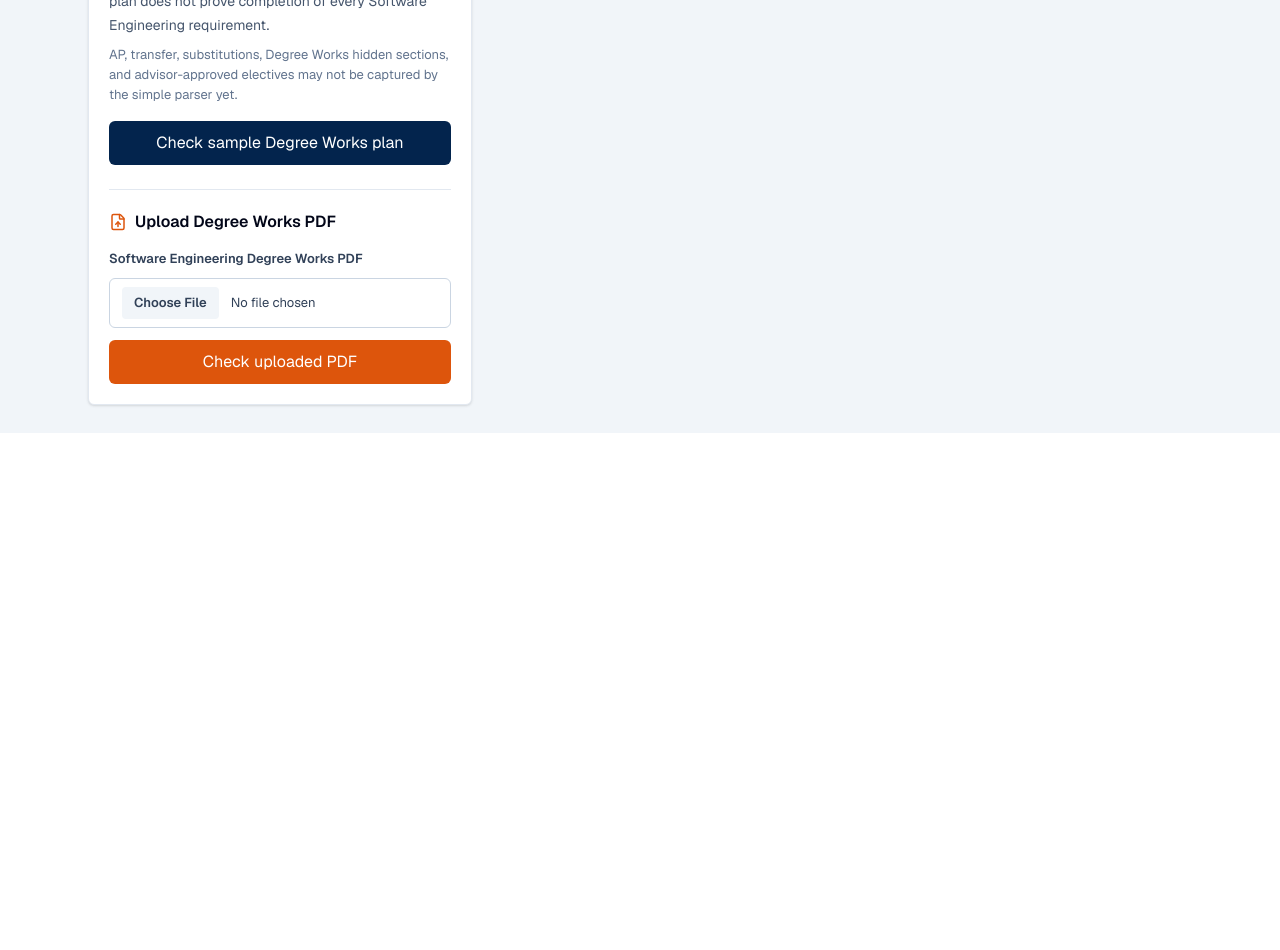
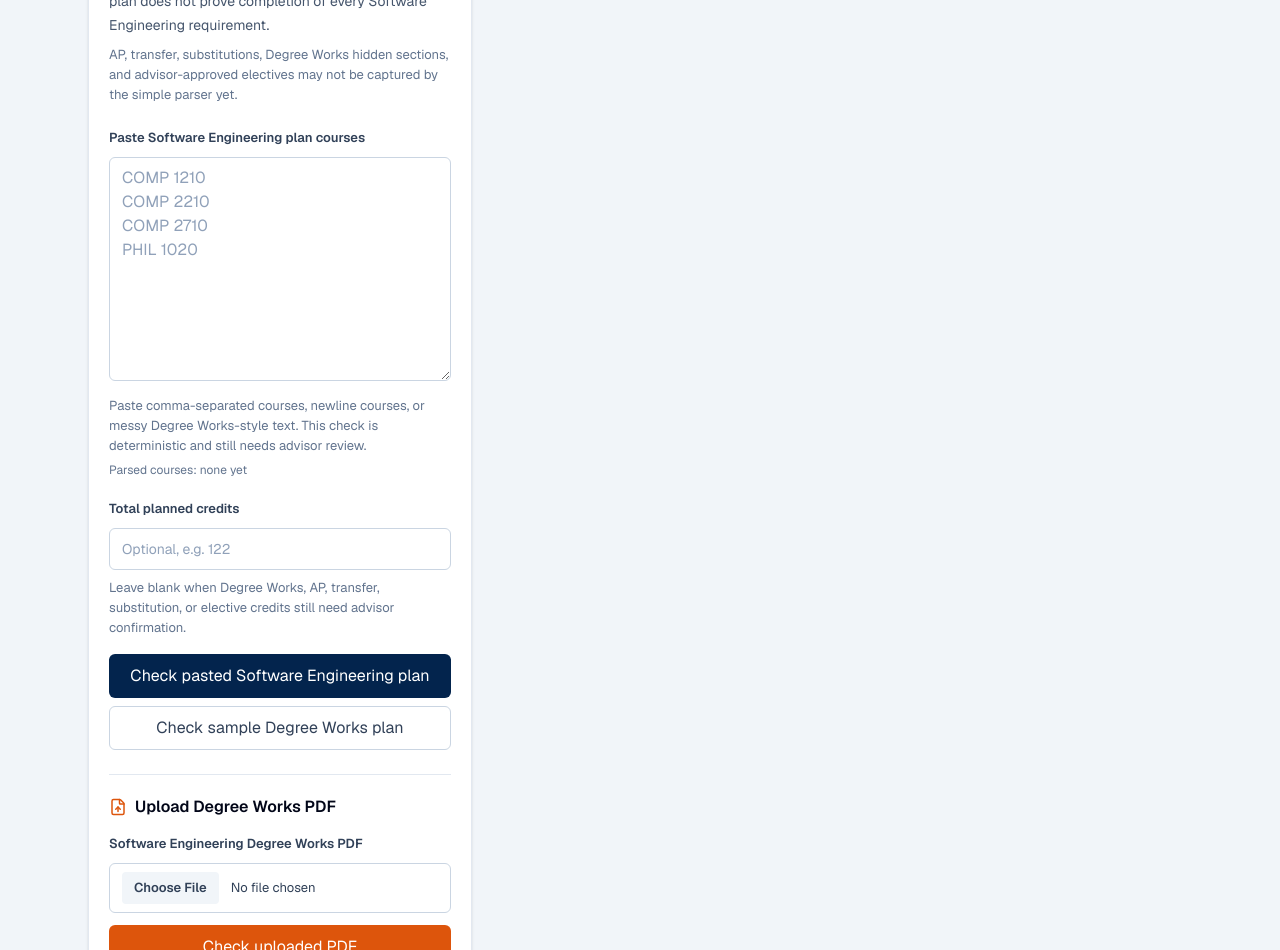
Before and after one commit to fernando-ace/Auburn-Academic-Planner, a Next.js app: page /plan-check in a window 1280 px wide. Shown: the part 1120-2070 px from the top of the page. Before the commit the page ends 1553 px from the top, so only its background shows below. Built offline with nearby package versions, Linux system fonts and the light colour scheme.

Commit message:
Add manual Software Engineering plan check

```diff
--- a/src/app/plan-check/page.tsx
+++ b/src/app/plan-check/page.tsx
@@ -544,6 +544,14 @@ function ParsedCourseCodes({
 
 export default function PlanCheckPage() {
   const [enteredCourses, setEnteredCourses] = useState("");
+  const [
+    enteredSoftwareEngineeringCourses,
+    setEnteredSoftwareEngineeringCourses,
+  ] = useState("");
+  const [
+    enteredSoftwareEngineeringTotalCredits,
+    setEnteredSoftwareEngineeringTotalCredits,
+  ] = useState("");
   const [selectedPdfFile, setSelectedPdfFile] = useState<File | null>(null);
   const [
     selectedSoftwareEngineeringPdfFile,
@@ -563,6 +571,10 @@ export default function PlanCheckPage() {
     softwareEngineeringUploadValidationError,
     setSoftwareEngineeringUploadValidationError,
   ] = useState<string | null>(null);
+  const [
+    softwareEngineeringManualValidationError,
+    setSoftwareEngineeringManualValidationError,
+  ] = useState<string | null>(null);
   const [isLoading, setIsLoading] = useState(false);
   const [isSoftwareEngineeringLoading, setIsSoftwareEngineeringLoading] =
     useState(false);
@@ -575,6 +587,10 @@ export default function PlanCheckPage() {
   const parsedCourseCodes = useMemo(
     () => parseCourseCodes(enteredCourses),
     [enteredCourses],
+  );
+  const parsedSoftwareEngineeringCourseCodes = useMemo(
+    () => parseCourseCodes(enteredSoftwareEngineeringCourses),
+    [enteredSoftwareEngineeringCourses],
   );
 
   async function runPlanCheck({
@@ -649,6 +665,59 @@ export default function PlanCheckPage() {
         fetchError instanceof Error
           ? fetchError.message
           : "The Software Engineering degree check could not run.",
+      );
+    } finally {
+      setIsSoftwareEngineeringLoading(false);
+    }
+  }
+
+  async function runSoftwareEngineeringManualPlanCheck({
+    courseCodes,
+    totalPlannedCredits,
+  }: {
+    courseCodes: string[];
+    totalPlannedCredits: number | null;
+  }) {
+    if (isSoftwareEngineeringLoading) {
+      return;
+    }
+
+    setIsSoftwareEngineeringLoading(true);
+    setSoftwareEngineeringError(null);
+    setSoftwareEngineeringLoadingMessage(
+      "Checking pasted plan against Software Engineering degree rules...",
+    );
+
+    try {
+      const response = await fetch(softwareEngineeringPlanCheckEndpoint, {
+        method: "POST",
+        headers: { "Content-Type": "application/json" },
+        body: JSON.stringify({
+          courseCodes,
+          planDescription: "Pasted Software Engineering plan",
+          major: "Software Engineering",
+          totalPlannedCredits,
+        }),
+      });
+      const payload = (await response.json()) as
+        | SoftwareEngineeringPlanCheckResult
+        | { error?: string };
+
+      if (!response.ok) {
+        throw new Error(
+          "error" in payload && payload.error
+            ? payload.error
+            : "The Software Engineering pasted plan check could not run.",
+        );
+      }
+
+      setSoftwareEngineeringResult(payload as SoftwareEngineeringPlanCheckResult);
+    } catch (fetchError) {
+      setSoftwareEngineeringResult(null);
+      setSoftwareEngineeringError(
+        fetchError instanceof Error
+          ? fetchError.message
+          : "The Software Engineering pasted plan check could not run.",
       );
     } finally {
       setIsSoftwareEngineeringLoading(false);
@@ -735,6 +804,46 @@ export default function PlanCheckPage() {
   ) {
     event.preventDefault();
     void runSoftwareEngineeringPlanCheck();
+  }
+
+  function checkSoftwareEngineeringEnteredCourses(
+    event: MouseEvent<HTMLButtonElement>,
+  ) {
+    event.preventDefault();
+    setSoftwareEngineeringManualValidationError(null);
+
+    if (parsedSoftwareEngineeringCourseCodes.length === 0) {
+      setSoftwareEngineeringResult(null);
+      setSoftwareEngineeringManualValidationError(
+        "Paste at least one Software Engineering course code before checking.",
+      );
+      return;
+    }
+
+    const totalCredits = enteredSoftwareEngineeringTotalCredits.trim();
+    let totalPlannedCredits: number | null = null;
+
+    if (totalCredits.length > 0) {
+      const parsedTotalPlannedCredits = Number(totalCredits);
+
+      if (
+        !Number.isFinite(parsedTotalPlannedCredits) ||
+        parsedTotalPlannedCredits < 0
+      ) {
+        setSoftwareEngineeringResult(null);
+        setSoftwareEngineeringManualValidationError(
+          "Enter total planned credits as a non-negative number, or leave it blank.",
+        );
+        return;
+      }
+
+      totalPlannedCredits = parsedTotalPlannedCredits;
+    }
+
+    void runSoftwareEngineeringManualPlanCheck({
+      courseCodes: parsedSoftwareEngineeringCourseCodes,
+      totalPlannedCredits,
+    });
   }
 
   function handlePdfFileChange(event: ChangeEvent<HTMLInputElement>) {
@@ -999,8 +1108,86 @@ export default function PlanCheckPage() {
               advisor-approved electives may not be captured by the simple
               parser yet.
             </p>
+
+            <div className="mt-5">
+              <label
+                className="text-[13px] font-semibold leading-5 text-slate-700"
+                htmlFor="software-engineering-planned-courses"
+              >
+                Paste Software Engineering plan courses
+              </label>
+              <textarea
+                className="mt-2 min-h-56 w-full resize-y rounded-md border border-slate-300 bg-white px-3 py-2 text-[14px] leading-6 text-slate-950 outline-none transition placeholder:text-slate-400 focus:border-[#dd550c] focus:ring-4 focus:ring-[#dd550c]/15"
+                disabled={isSoftwareEngineeringLoading}
+                id="software-engineering-planned-courses"
+                onChange={(event) =>
+                  setEnteredSoftwareEngineeringCourses(event.target.value)
+                }
+                placeholder={`COMP 1210\nCOMP 2210\nCOMP 2710\nPHIL 1020`}
+                value={enteredSoftwareEngineeringCourses}
+              />
+              <p className="mt-2 text-[13px] leading-5 text-slate-500">
+                Paste comma-separated courses, newline courses, or messy Degree
+                Works-style text. This check is deterministic and still needs
+                advisor review.
+              </p>
+              <p className="mt-1 text-[12px] leading-5 text-slate-500">
+                Parsed courses:{" "}
+                {parsedSoftwareEngineeringCourseCodes.length > 0
+                  ? parsedSoftwareEngineeringCourseCodes.join(", ")
+                  : "none yet"}
+              </p>
+            </div>
+
+            <div className="mt-4">
+              <label
+                className="text-[13px] font-semibold leading-5 text-slate-700"
+                htmlFor="software-engineering-total-planned-credits"
+              >
+                Total planned credits
+              </label>
+              <input
+                className="mt-2 block w-full rounded-md border border-slate-300 bg-white px-3 py-2 text-[14px] leading-6 text-slate-950 outline-none transition placeholder:text-slate-400 focus:border-[#dd550c] focus:ring-4 focus:ring-[#dd550c]/15"
+                disabled={isSoftwareEngineeringLoading}
+                id="software-engineering-total-planned-credits"
+                inputMode="decimal"
+                min="0"
+                onChange={(event) =>
+                  setEnteredSoftwareEngineeringTotalCredits(event.target.value)
+                }
+                placeholder="Optional, e.g. 122"
+                type="number"
+                value={enteredSoftwareEngineeringTotalCredits}
+              />
+              <p className="mt-2 text-[13px] leading-5 text-slate-500">
+                Leave blank when Degree Works, AP, transfer, substitution, or
+                elective credits still need advisor confirmation.
+              </p>
+              {softwareEngineeringManualValidationError ? (
+                <p className="mt-2 text-[13px] leading-5 text-orange-700">
+                  {softwareEngineeringManualValidationError}
+                </p>
+              ) : null}
+            </div>
+
             <button
               className="mt-4 inline-flex min-h-11 w-full items-center justify-center gap-2 rounded-md bg-[#03244d] px-4 py-2 text-center text-[14px] font-semibold leading-5 text-white transition hover:bg-[#021b3a] disabled:cursor-not-allowed disabled:bg-slate-300"
+              disabled={isSoftwareEngineeringLoading}
+              onClick={checkSoftwareEngineeringEnteredCourses}
+              type="button"
+            >
+              {isSoftwareEngineeringLoading ? (
+                <Loader2
+                  aria-hidden="true"
+                  className="animate-spin"
+                  size={17}
+                />
+              ) : null}
+              Check pasted Software Engineering plan
+            </button>
+
+            <button
+              className="mt-2 inline-flex min-h-11 w-full items-center justify-center gap-2 rounded-md border border-slate-300 bg-white px-4 py-2 text-center text-[14px] font-semibold leading-5 text-slate-700 transition hover:border-[#dd550c] hover:text-[#03244d] disabled:cursor-not-allowed disabled:bg-slate-100 disabled:text-slate-400"
               disabled={isSoftwareEngineeringLoading}
               onClick={checkSoftwareEngineeringSamplePlan}
               type="button"
```
